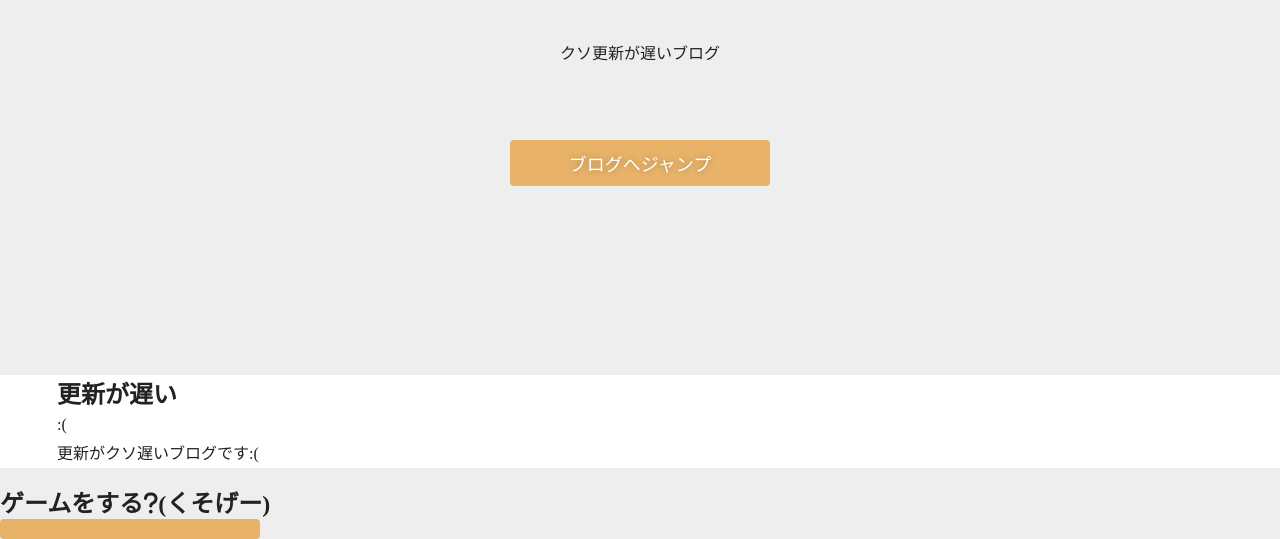
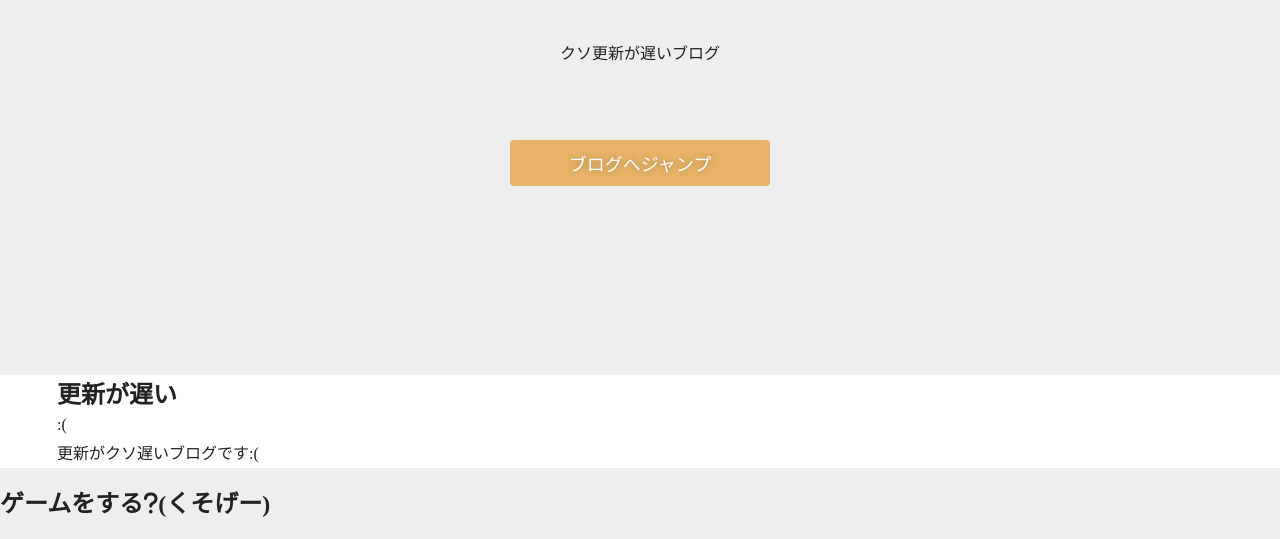
Before and after one commit to sorarinbon/sorarinbon.github.io, a plain HTML site: page index.html in a window 1280 px wide. Shown: the part 387-926 px from the top of the page. Drawn offline with Linux system fonts and the light colour scheme.

Commit message:
Update index.html

```diff
--- a/index.html
+++ b/index.html
@@ -54,7 +54,7 @@
 	<h2 class="heading-decoration">
 		ゲームをする?(くそげー)
 	</h2>
-	<a href="game click/index.html" class="btn"></a>
+	<a href="game click/index.html"></a>
 </section>
 </body>
 </html>
```
